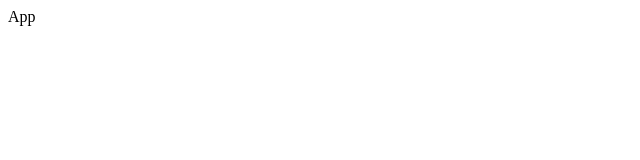
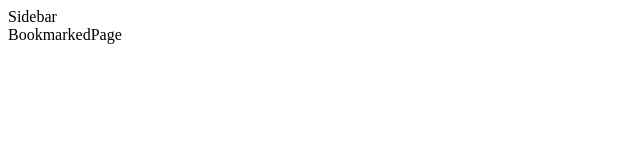
Before and after one commit to elizerdim/entertainment-web-app, a React (Vite) app: page /bookmarked in a window 1280 px wide. Shown: the top 160 px of the page, without its empty margins (0-640 px from the left). Built offline with nearby package versions, Linux system fonts and the light colour scheme; the HTML template or start-up script is replaced by a standard one.

Commit message:
Create page files and add router

```diff
--- a/package.json
+++ b/package.json
@@ -11,7 +11,8 @@
   },
   "dependencies": {
     "react": "^18.2.0",
-    "react-dom": "^18.2.0"
+    "react-dom": "^18.2.0",
+    "react-router-dom": "^6.23.1"
   },
   "devDependencies": {
     "@types/react": "^18.2.66",
--- a/src/App.tsx
+++ b/src/App.tsx
@@ -1,5 +1,26 @@
+import {
+  Route,
+  RouterProvider,
+  createBrowserRouter,
+  createRoutesFromElements,
+} from "react-router-dom";
+import MainLayout from "./layouts/MainLayout";
+import HomePage from "./pages/HomePage";
+import MoviesPage from "./pages/MoviesPage";
+import TVSeriesPage from "./pages/TVSeriesPage";
+import BookmarkedPage from "./pages/BookmarkedPage";
+
 export default function App() {
-  return (
-    <div>App</div>
-  )
+  const router = createBrowserRouter(
+    createRoutesFromElements(
+      <Route path="/" element={<MainLayout />}>
+        <Route index element={<HomePage />} />
+        <Route path="/movies" element={<MoviesPage />} />
+        <Route path="/tvseries" element={<TVSeriesPage />} />
+        <Route path="/bookmarked" element={<BookmarkedPage />} />
+      </Route>
+    )
+  );
+
+  return <RouterProvider router={router} />;
 }
--- /dev/null
+++ b/src/components/Sidebar.tsx
@@ -0,0 +1,5 @@
+export default function Sidebar() {
+  return (
+    <div>Sidebar</div>
+  )
+}
--- /dev/null
+++ b/src/layouts/MainLayout.tsx
@@ -0,0 +1,11 @@
+import Sidebar from "../components/Sidebar";
+import { Outlet } from "react-router-dom";
+
+export default function MainLayout() {
+  return (
+    <>
+      <Sidebar />
+      <Outlet />
+    </>
+  );
+}
--- /dev/null
+++ b/src/pages/BookmarkedPage.tsx
@@ -0,0 +1,5 @@
+export default function BookmarkedPage() {
+  return (
+    <div>BookmarkedPage</div>
+  )
+}
--- /dev/null
+++ b/src/pages/HomePage.tsx
@@ -0,0 +1,5 @@
+export default function HomePage() {
+  return (
+    <div>HomePage</div>
+  )
+}
--- /dev/null
+++ b/src/pages/MoviesPage.tsx
@@ -0,0 +1,5 @@
+export default function MoviesPage() {
+  return (
+    <div>MoviesPage</div>
+  )
+}
--- /dev/null
+++ b/src/pages/TVSeriesPage.tsx
@@ -0,0 +1,5 @@
+export default function TVSeriesPage() {
+  return (
+    <div>TVSeriesPage</div>
+  )
+}
```
Also changed, not shown: 1 other file (tests, documents, lock files or other folders).
